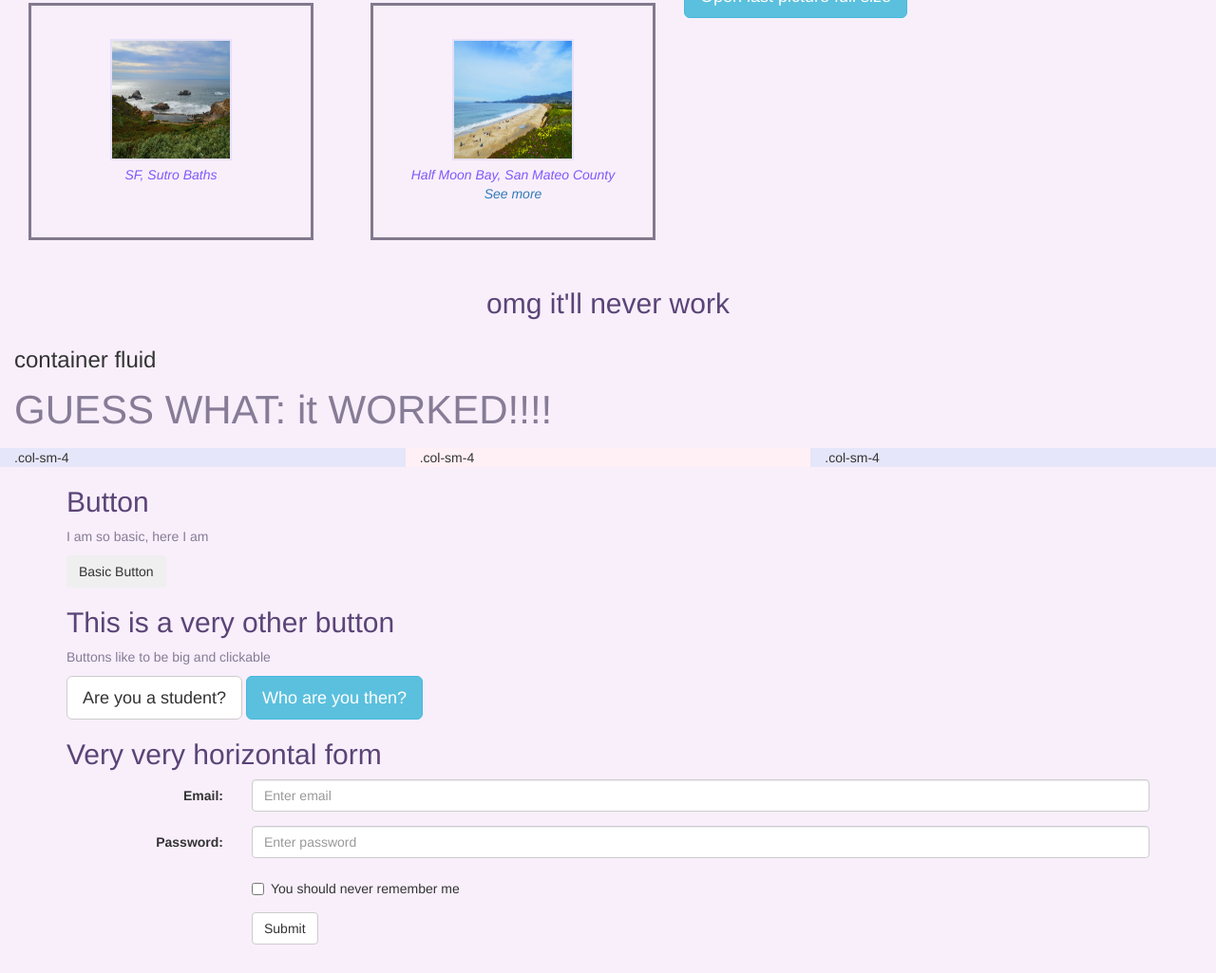
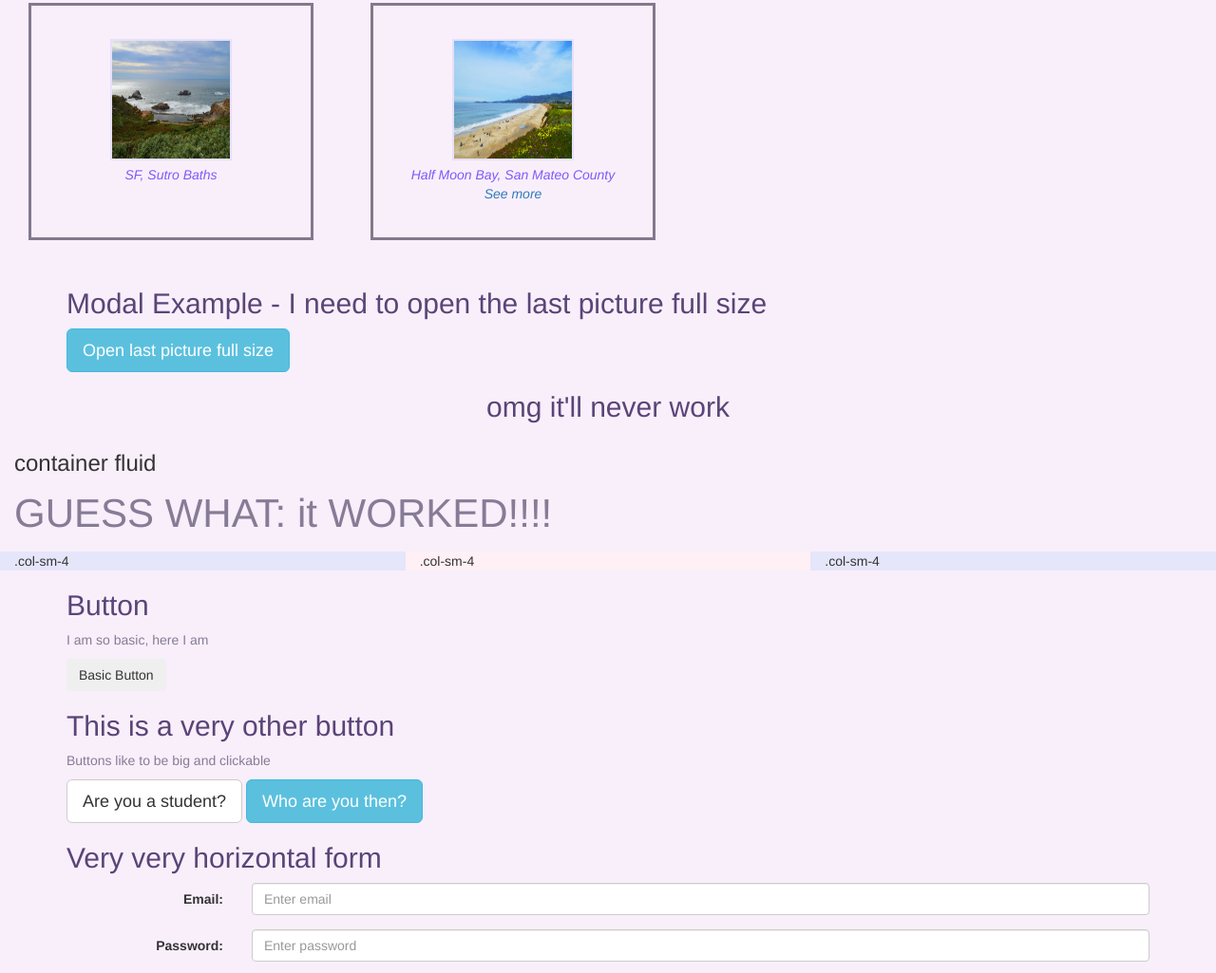
Before and after one commit to dronova/dronova.github.io, a plain HTML site: page index.html in a window 1280 px wide. Shown: the part 1892-2917 px from the top of the page at 95% size. Drawn offline with nearby package versions, Linux system fonts and the light colour scheme.

Commit message:
a little change on floating

```diff
--- a/index.html
+++ b/index.html
@@ -155,7 +155,7 @@ div.hearder2 {
     </div>
 </div>
 
-
+<div class="hearder2">
 <div class="container">
   <h2>Modal Example - I need to open the last picture full size</h2>
   <button type="button" class="btn btn-info btn-lg" data-toggle="modal" data-target="#myModal">Open last picture full size</button>
@@ -181,7 +181,7 @@ div.hearder2 {
 
     </div>
   </div>
-
+</div>
 </div>
 
 
```
